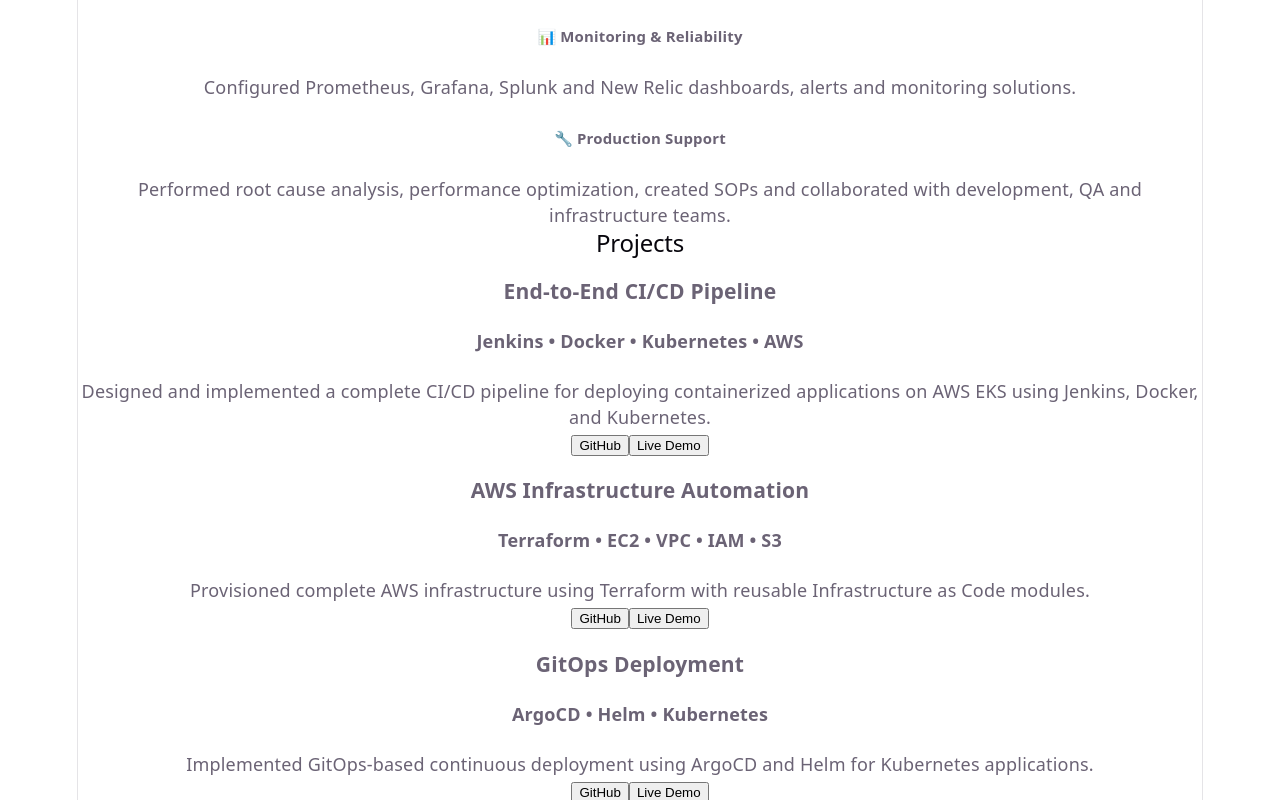
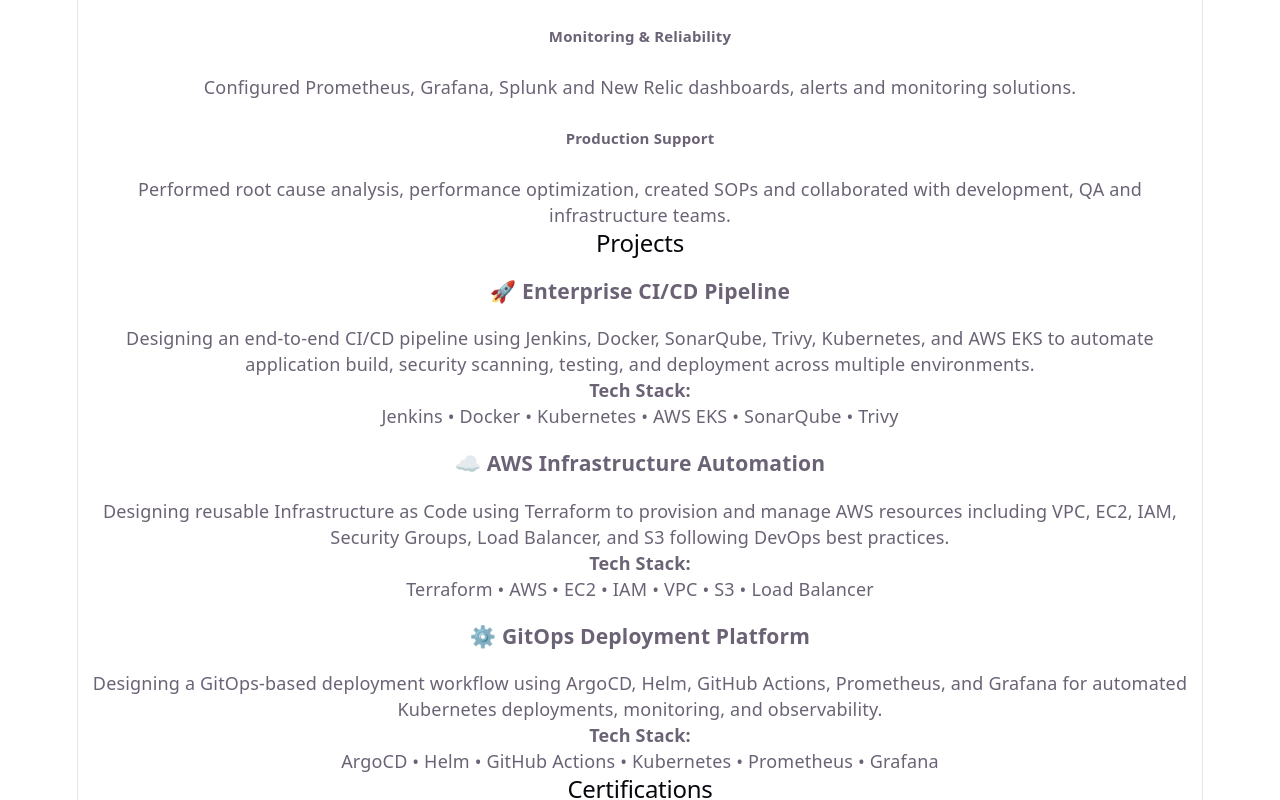
Before and after one commit to srushti-svg/srushti-devops-portfolio, a React (Vite) app: page / in a window 1280 px wide. Shown: the part 2400-3200 px from the top of the page. Built offline with nearby package versions, Linux system fonts and the light colour scheme; the HTML template or start-up script is replaced by a standard one.

Commit message:
Updated portfolio with project roadmap and final UI

```diff
--- a/src/components/Experience.jsx
+++ b/src/components/Experience.jsx
@@ -15,7 +15,7 @@
         </p>
 
         <div className="exp-item">
-          <h5>🚀 CI/CD & Automation</h5>
+          <h5> CI/CD & Automation</h5>
           <p>
             Designed and implemented Jenkins CI/CD pipelines,
             GitOps workflows using ArgoCD & Helm,
@@ -24,7 +24,7 @@
         </div>
 
         <div className="exp-item">
-          <h5>☁️ Cloud & Infrastructure</h5>
+          <h5> Cloud & Infrastructure</h5>
           <p>
             Automated AWS infrastructure using Terraform
             (VPC, EC2, S3, IAM) and managed Amazon EKS clusters.
@@ -32,7 +32,7 @@
         </div>
 
         <div className="exp-item">
-          <h5>☸️ Containers & Kubernetes</h5>
+          <h5> Containers & Kubernetes</h5>
           <p>
             Built Docker images, deployed microservices,
             configured RBAC, Namespaces, HPA,
@@ -41,7 +41,7 @@
         </div>
 
         <div className="exp-item">
-          <h5>📊 Monitoring & Reliability</h5>
+          <h5> Monitoring & Reliability</h5>
           <p>
             Configured Prometheus, Grafana,
             Splunk and New Relic dashboards,
@@ -50,7 +50,7 @@
         </div>
 
         <div className="exp-item">
-          <h5>🔧 Production Support</h5>
+          <h5> Production Support</h5>
           <p>
             Performed root cause analysis,
             performance optimization,
--- a/src/components/Projects.jsx
+++ b/src/components/Projects.jsx
@@ -1,55 +1,67 @@
 function Projects() {
-  const projects = [
-    {
-      title: "End-to-End CI/CD Pipeline",
-      tech: "Jenkins • Docker • Kubernetes • AWS",
-      description:
-        "Designed and implemented a complete CI/CD pipeline for deploying containerized applications on AWS EKS using Jenkins, Docker, and Kubernetes."
-    },
-
-    {
-      title: "AWS Infrastructure Automation",
-      tech: "Terraform • EC2 • VPC • IAM • S3",
-      description:
-        "Provisioned complete AWS infrastructure using Terraform with reusable Infrastructure as Code modules."
-    },
-
-    {
-      title: "GitOps Deployment",
-      tech: "ArgoCD • Helm • Kubernetes",
-      description:
-        "Implemented GitOps-based continuous deployment using ArgoCD and Helm for Kubernetes applications."
-    }
-  ];
-
   return (
     <section id="projects" className="projects">
 
       <h2>Projects</h2>
 
-      <div className="project-grid">
+      <div className="projects-grid">
 
-        {projects.map((project, index) => (
+        {/* Project 1 */}
+        <div className="project-card">
 
-          <div className="project-card" key={index}>
+          <h3>🚀 Enterprise CI/CD Pipeline</h3>
 
-            <h3>{project.title}</h3>
+          <p>
+            Designing an end-to-end CI/CD pipeline using Jenkins,
+            Docker, SonarQube, Trivy, Kubernetes, and AWS EKS to
+            automate application build, security scanning, testing,
+            and deployment across multiple environments.
+          </p>
 
-            <h4>{project.tech}</h4>
+          <p className="tech-stack">
+            <strong>Tech Stack:</strong><br />
+            Jenkins • Docker • Kubernetes • AWS EKS • SonarQube • Trivy
+          </p>
 
-            <p>{project.description}</p>
+        </div>
 
-            <div className="project-buttons">
+        {/* Project 2 */}
+        <div className="project-card">
 
-              <button>GitHub</button>
+          <h3>☁️ AWS Infrastructure Automation</h3>
 
-              <button>Live Demo</button>
+          <p>
+            Designing reusable Infrastructure as Code using Terraform
+            to provision and manage AWS resources including VPC,
+            EC2, IAM, Security Groups, Load Balancer, and S3
+            following DevOps best practices.
+          </p>
 
-            </div>
+          <p className="tech-stack">
+            <strong>Tech Stack:</strong><br />
+            Terraform • AWS • EC2 • IAM • VPC • S3 • Load Balancer
+          </p>
 
-          </div>
+        </div>
 
-        ))}
+        {/* Project 3 */}
+        <div className="project-card">
+
+          <h3>⚙️ GitOps Deployment Platform</h3>
+
+          <p>
+            Designing a GitOps-based deployment workflow using
+            ArgoCD, Helm, GitHub Actions, Prometheus, and Grafana
+            for automated Kubernetes deployments, monitoring,
+            and observability.
+          </p>
+
+          <p className="tech-stack">
+            <strong>Tech Stack:</strong><br />
+            ArgoCD • Helm • GitHub Actions • Kubernetes • Prometheus • Grafana
+          </p>
+
+        </div>
 
       </div>
 
--- a/src/styles/global.css
+++ b/src/styles/global.css
@@ -285,12 +285,12 @@
 
 .projects h2{
     text-align:center;
+    font-size:42px;
     color:#38bdf8;
-  font-size:42px;
     margin-bottom:60px;
 }
 
-.project-grid{
+.projects-grid{
     display:grid;
     grid-template-columns:repeat(auto-fit,minmax(320px,1fr));
     gap:30px;
@@ -298,27 +298,21 @@
 
 .project-card{
     background:#111827;
+    padding:30px;
     border-radius:16px;
-  padding:30px;
     border:1px solid #1f2937;
     transition:.3s;
 }
 
 .project-card:hover{
-  transform:translateY(-10px);
+    transform:translateY(-8px);
     border-color:#38bdf8;
-  box-shadow:0 10px 30px rgba(56,189,248,.15);
+    box-shadow:0 10px 25px rgba(56,189,248,.15);
 }
 
 .project-card h3{
     color:white;
-  margin-bottom:15px;
-}
-
-.project-card h4{
-  color:#38bdf8;
     margin-bottom:20px;
-  font-size:16px;
 }
 
 .project-card p{
@@ -326,23 +320,10 @@
     line-height:1.8;
 }
 
-.project-buttons{
-  margin-top:25px;
-  display:flex;
-  gap:15px;
-}
-
-.project-buttons button{
-  background:#38bdf8;
-  color:white;
-  border:none;
-  padding:10px 18px;
-  border-radius:8px;
-  cursor:pointer;
-}
-
-.project-buttons button:hover{
-  background:#0284c7;
+.tech-stack{
+    margin-top:20px;
+    color:#38bdf8 !important;
+    font-weight:600;
 }
 
 /* ================= CERTIFICATIONS ================= */
```
Lines whose indentation alone changed are shown as unchanged.
